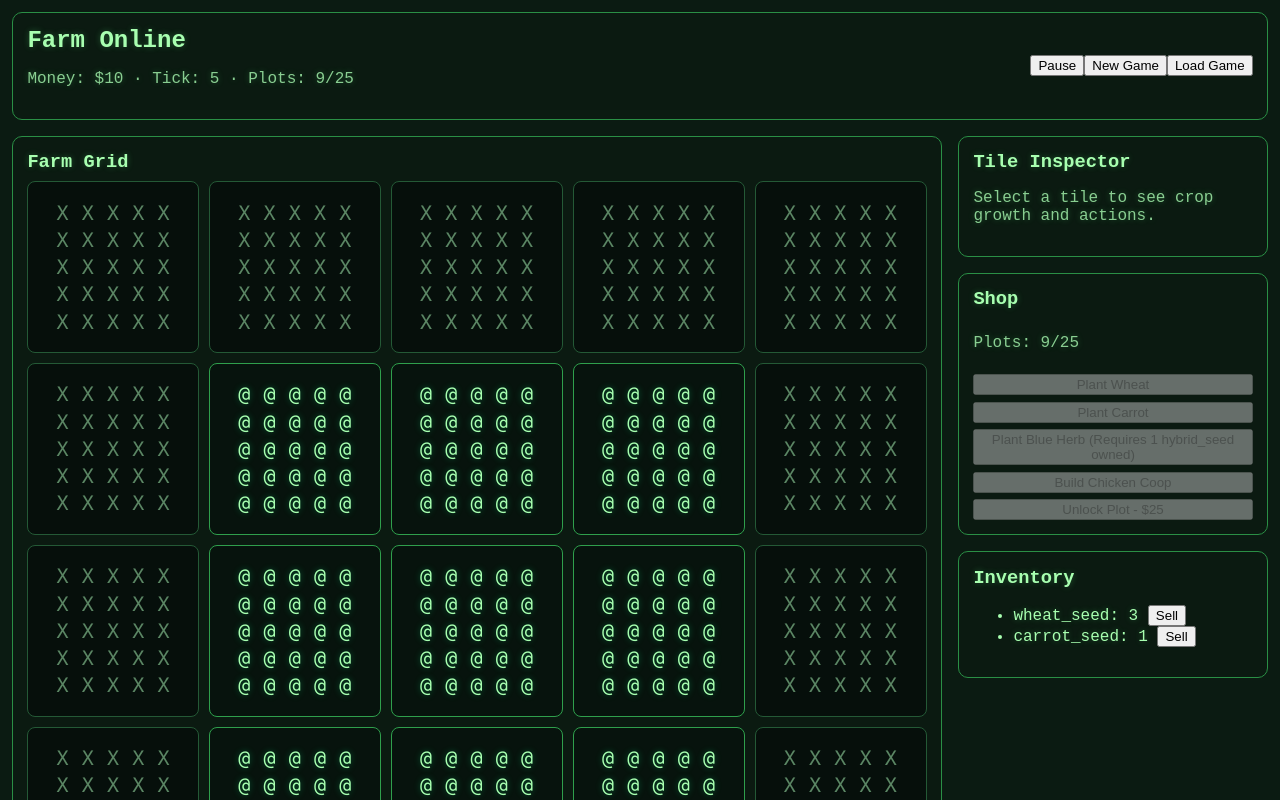
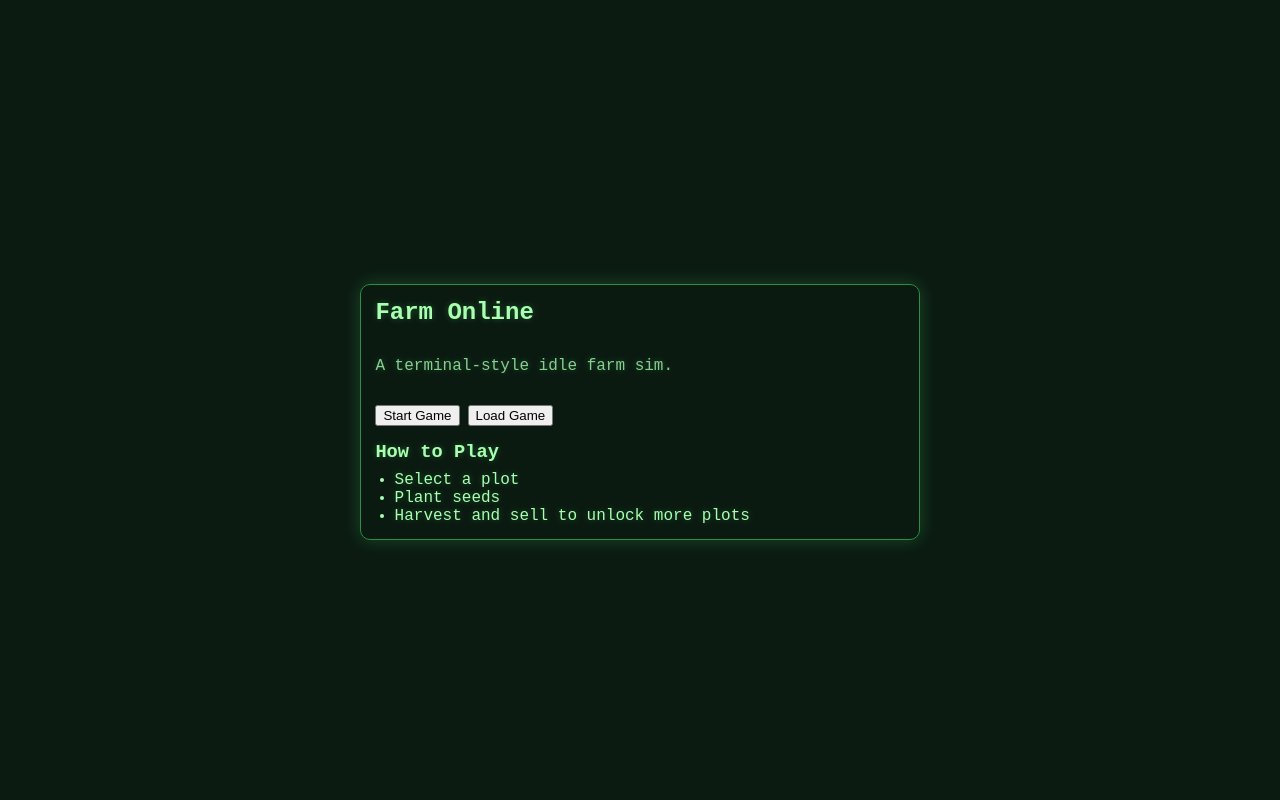
Before and after one commit to believeshe123-coder/Farm-Online, a React (Vite) app: page / in a window 1280 px wide. Shown: the top 800 px of the page. Built offline with nearby package versions, Linux system fonts and the light colour scheme.

Commit message:
Add front landing view and game navigation controls

```diff
--- a/src/App.jsx
+++ b/src/App.jsx
@@ -1,5 +1,6 @@
 import { useEffect, useState } from 'react';
 import HudBar from './ui/HudBar';
+import FrontView from './ui/FrontView';
 import AsciiBoard from './ui/AsciiBoard';
 import ShopPanel from './ui/ShopPanel';
 import InventoryPanel from './ui/InventoryPanel';
@@ -20,16 +21,18 @@ import {
 } from './game/actions';
 
 export default function App() {
-  const [gameState, setGameState] = useState(() => loadGame() ?? createNewGame());
+  const [view, setView] = useState('front');
+  const [gameState, setGameState] = useState(() => createNewGame());
   const [isPaused, setIsPaused] = useState(false);
   const [isCoopModalOpen, setIsCoopModalOpen] = useState(false);
+  const [frontMessage, setFrontMessage] = useState('');
 
   useEffect(() => {
     saveGame(gameState);
   }, [gameState]);
 
   useEffect(() => {
-    if (isPaused) {
+    if (view !== 'game' || isPaused) {
       return undefined;
     }
 
@@ -40,7 +43,29 @@ export default function App() {
     return () => {
       clearInterval(intervalId);
     };
-  }, [isPaused]);
+  }, [view, isPaused]);
+
+  const handleStartGame = () => {
+    setGameState(createNewGame());
+    setIsPaused(false);
+    setIsCoopModalOpen(false);
+    setFrontMessage('');
+    setView('game');
+  };
+
+  const handleFrontLoadGame = () => {
+    const savedState = loadGame();
+    if (savedState) {
+      setGameState(savedState);
+      setIsPaused(false);
+      setIsCoopModalOpen(false);
+      setFrontMessage('');
+      setView('game');
+      return;
+    }
+
+    setFrontMessage('No save found yet.');
+  };
 
   const handleNewGame = () => {
     setGameState(createNewGame());
@@ -51,6 +76,13 @@ export default function App() {
     if (savedState) {
       setGameState(savedState);
     }
+  };
+
+  const handleBackToFront = () => {
+    setIsPaused(true);
+    setIsCoopModalOpen(false);
+    setFrontMessage('');
+    setView('front');
   };
 
   const unlockedPlotCount = gameState.unlockedTiles.filter(Boolean).length;
@@ -65,6 +97,14 @@ export default function App() {
 
   return (
     <div className="app-shell">
+      {view === 'front' ? (
+        <FrontView
+          onStartGame={handleStartGame}
+          onLoadGame={handleFrontLoadGame}
+          loadMessage={frontMessage}
+        />
+      ) : (
+        <>
           <HudBar
             tick={gameState.tick}
             money={gameState.money}
@@ -74,6 +114,7 @@ export default function App() {
             onTogglePause={() => setIsPaused((prevIsPaused) => !prevIsPaused)}
             onNewGame={handleNewGame}
             onLoadGame={handleLoadGame}
+            onBackToFront={handleBackToFront}
           />
           <main className="main-layout">
             <AsciiBoard
@@ -92,9 +133,7 @@ export default function App() {
             <aside className="side-panels">
               <TileInspector
                 selectedTileIndex={gameState.selectedTileIndex}
-            selectedTile={
-              selectedTile
-            }
+                selectedTile={selectedTile}
                 tick={gameState.tick}
                 isSelectedTileUnlocked={isSelectedTileUnlocked}
                 unlockedPlotCount={unlockedPlotCount}
@@ -138,7 +177,9 @@ export default function App() {
               />
               <InventoryPanel
                 inventory={gameState.inventory}
-            onSell={(itemId, qty) => setGameState((prevState) => sellItem(prevState, itemId, qty))}
+                onSell={(itemId, qty) =>
+                  setGameState((prevState) => sellItem(prevState, itemId, qty))
+                }
               />
             </aside>
           </main>
@@ -153,6 +194,8 @@ export default function App() {
               }
             />
           )}
+        </>
+      )}
     </div>
   );
 }
--- a/src/styles.css
+++ b/src/styles.css
@@ -198,3 +198,32 @@ h3 {
     grid-template-columns: minmax(0, 1fr);
   }
 }
+
+.front-view-wrap {
+  min-height: 100vh;
+  display: grid;
+  place-items: center;
+  padding: 1rem;
+}
+
+.front-view-panel {
+  width: min(560px, 100%);
+  display: grid;
+  gap: 0.9rem;
+  justify-items: start;
+  box-shadow: 0 0 18px rgba(92, 255, 130, 0.2);
+}
+
+.front-view-panel h1 {
+  margin: 0;
+}
+
+.front-view-help ul {
+  margin: 0.5rem 0 0;
+  padding-left: 1.2rem;
+}
+
+.front-view-message {
+  margin: 0;
+  color: #bfffc8;
+}
--- /dev/null
+++ b/src/ui/FrontView.jsx
@@ -0,0 +1,23 @@
+export default function FrontView({ onStartGame, onLoadGame, loadMessage }) {
+  return (
+    <main className="front-view-wrap">
+      <section className="panel front-view-panel">
+        <h1>Farm Online</h1>
+        <p className="muted">A terminal-style idle farm sim.</p>
+        <div className="stack-row">
+          <button onClick={onStartGame}>Start Game</button>
+          <button onClick={onLoadGame}>Load Game</button>
+        </div>
+        {loadMessage && <p className="front-view-message">{loadMessage}</p>}
+        <section className="front-view-help">
+          <h3>How to Play</h3>
+          <ul>
+            <li>Select a plot</li>
+            <li>Plant seeds</li>
+            <li>Harvest and sell to unlock more plots</li>
+          </ul>
+        </section>
+      </section>
+    </main>
+  );
+}
--- a/src/ui/HudBar.jsx
+++ b/src/ui/HudBar.jsx
@@ -7,6 +7,7 @@ export default function HudBar({
   onTogglePause,
   onNewGame,
   onLoadGame,
+  onBackToFront,
 }) {
   return (
     <header className="panel hud">
@@ -18,6 +19,7 @@ export default function HudBar({
         <button onClick={onTogglePause}>{isPaused ? 'Resume' : 'Pause'}</button>
         <button onClick={onNewGame}>New Game</button>
         <button onClick={onLoadGame}>Load Game</button>
+        <button onClick={onBackToFront}>Back to Front</button>
       </div>
     </header>
   );
```
Lines whose indentation alone changed are shown as unchanged.
